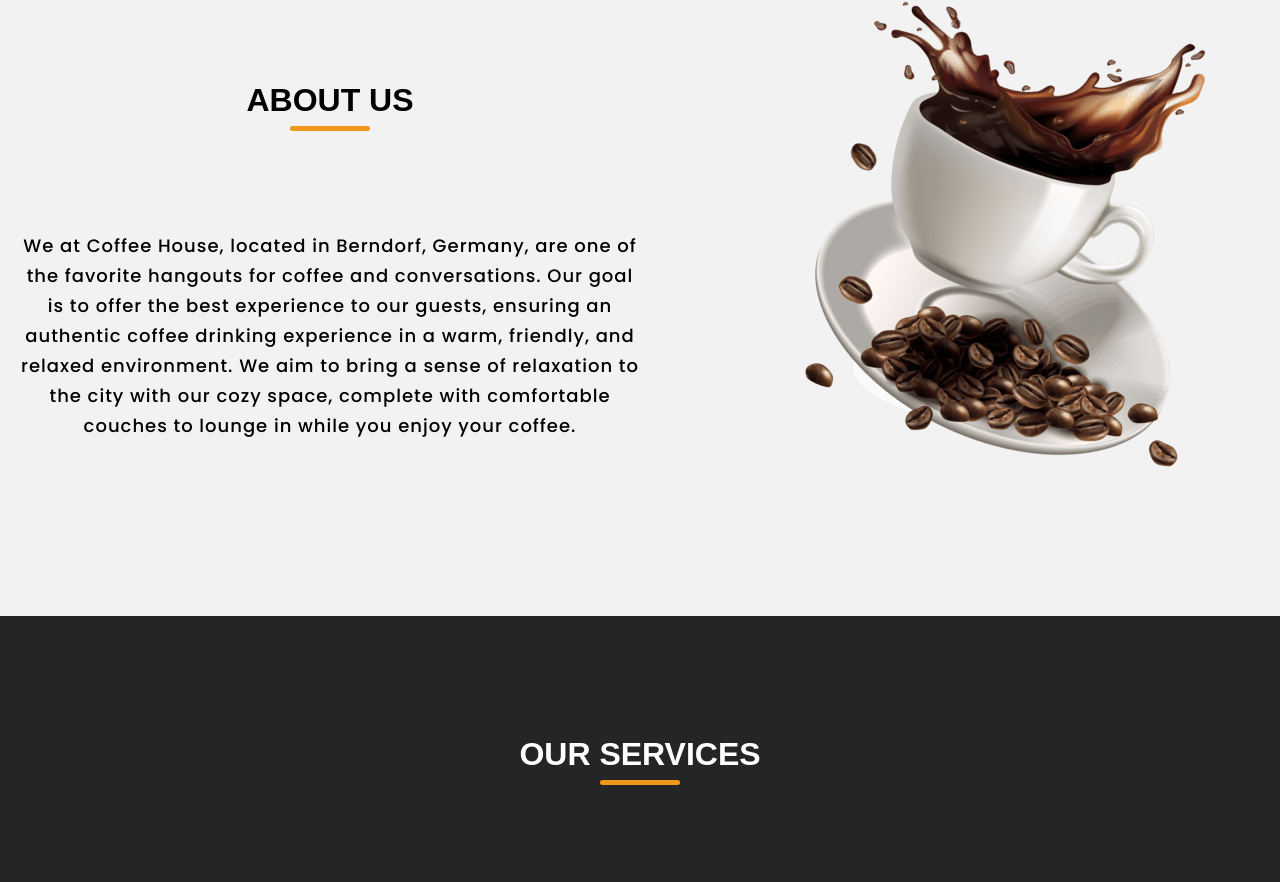
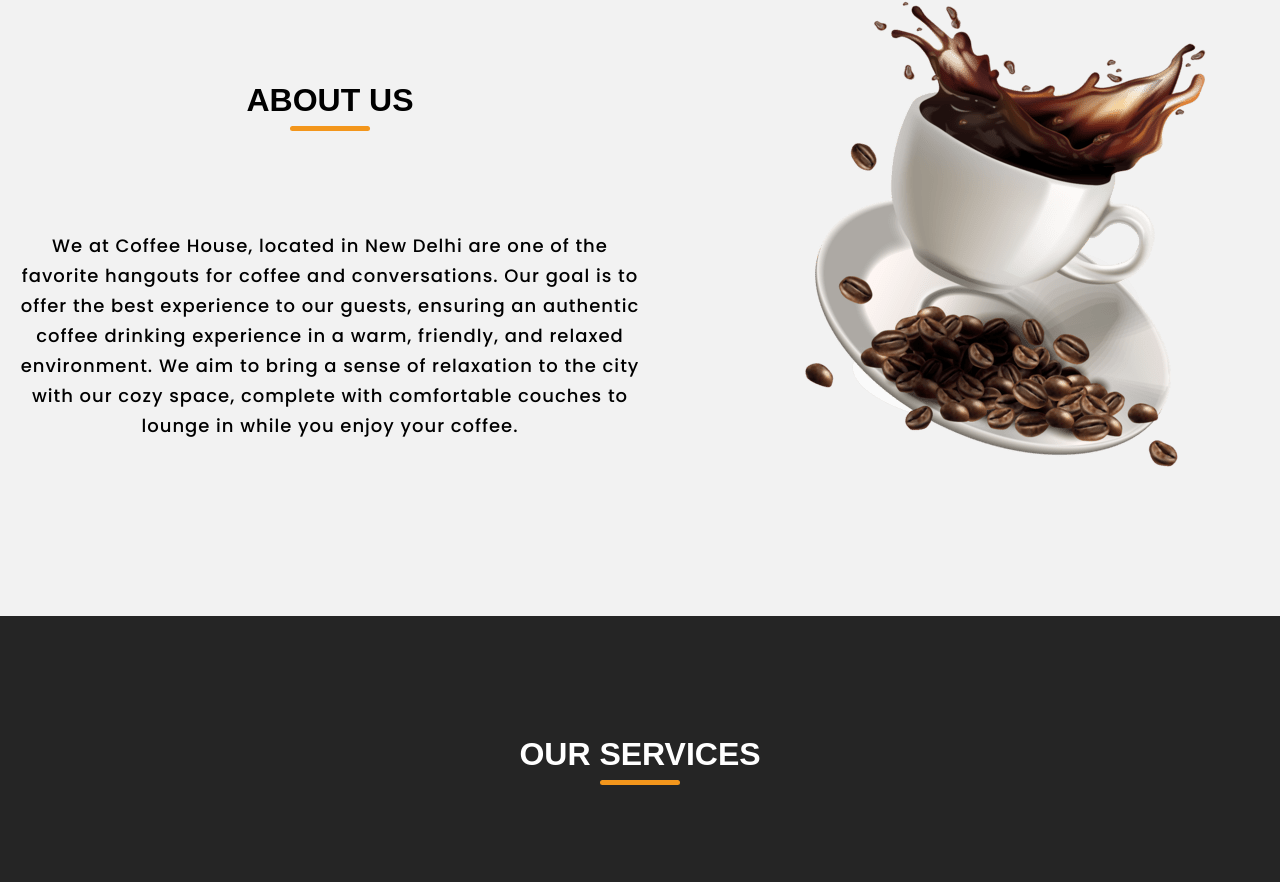
Before and after one commit to arjunbisht471/coffee-responsive, a plain HTML site: page index.html in a window 1280 px wide. Shown: the part 893-1775 px from the top of the page. Drawn offline with nearby package versions, Linux system fonts and the light colour scheme.

Commit message:
Update index.html

```diff
--- a/index.html
+++ b/index.html
@@ -72,7 +72,7 @@
           <div class="text_section">
             <h2 class="section_title">About Us</h2>
             <p>
-              We at Coffee House, located in Berndorf, Germany, are one of the
+              We at Coffee House, located in New Delhi are one of the
               favorite hangouts for coffee and conversations. Our goal is to
               offer the best experience to our guests, ensuring an authentic
               coffee drinking experience in a warm, friendly, and relaxed
@@ -323,7 +323,7 @@
             <ul>
               <li>
                 <i class="bx bx-current-location"></i>
-                <span>Berndorf, Germany</span>
+                <span>New Delhi, India</span>
               </li>
               <li>
                 <i class="bx bxs-phone-call"></i> <span>+01 92728239</span>
```
